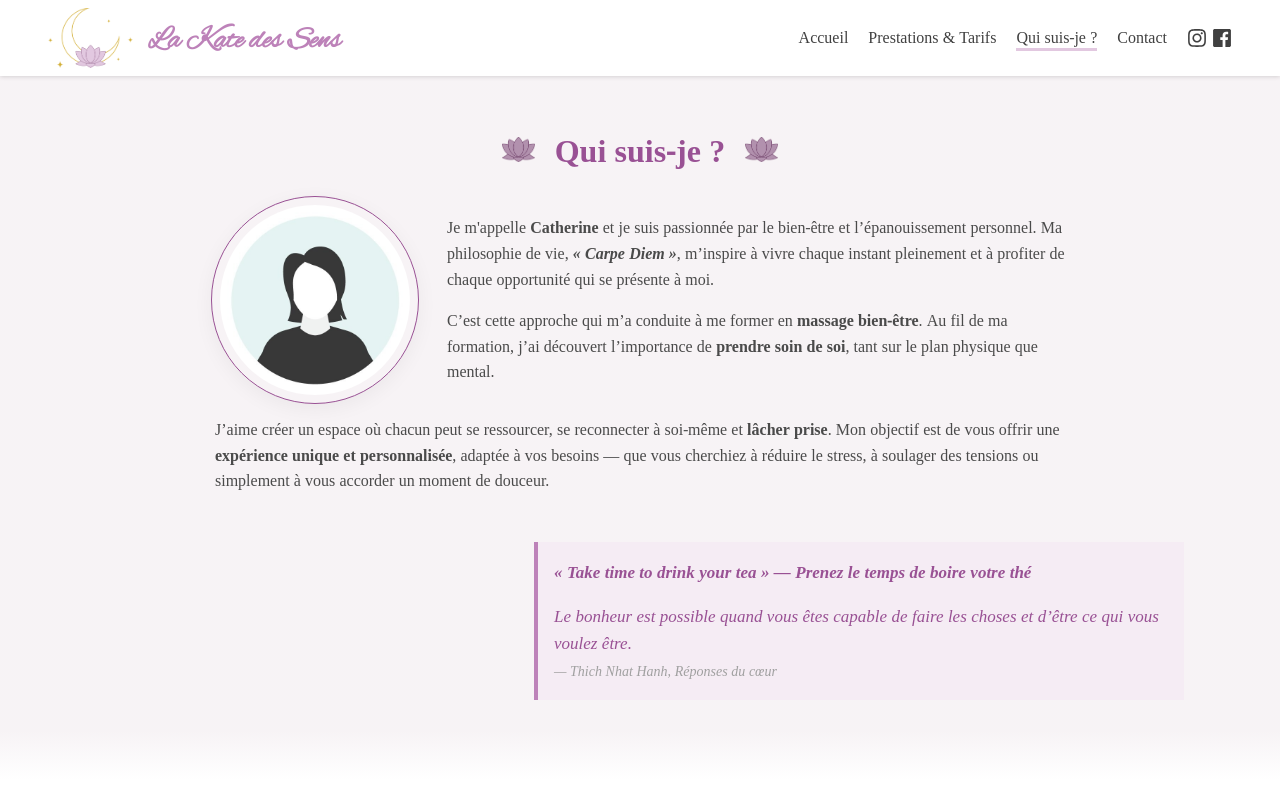
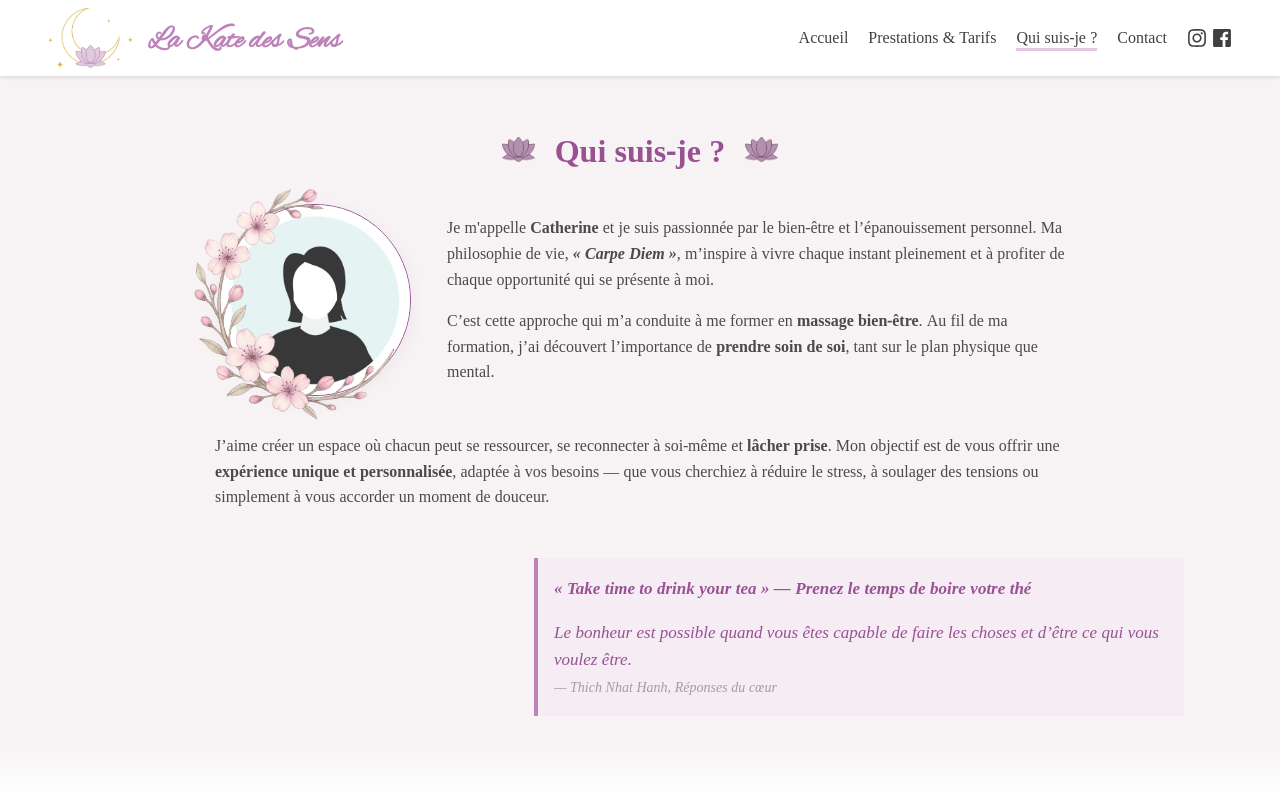
Before and after one commit to CamilleLinan/La-Kate-des-Sens, a React (Vite) app: page /qui-suis-je in a window 1280 px wide. Shown: the top 800 px of the page. Built offline with nearby package versions, Linux system fonts and the light colour scheme; no server answers.

Commit message:
add frame picture

```diff
--- a/src/components/AboutMe/Presentation/Presentation.tsx
+++ b/src/components/AboutMe/Presentation/Presentation.tsx
@@ -1,10 +1,10 @@
 import type { FC } from "react";
 import "./_Presentation.scss";
 import TitleSection from "@components/shared/TitleSection/TitleSection";
+import CustomBanner from "@components/shared/CustomBanner/CustomBanner";
 import CustomQuote from "@components/shared/CustomQuote/CustomQuote";
 import aboutImage from "@assets/aboutme/freepik__adjust__34116.png";
-import CustomBanner from "@components/shared/CustomBanner/CustomBanner";
-// import frameSakura from "@assets/aboutme/illu_frame_sakura.png";
+import sakuraFrame from "@assets/aboutme/sakura-frame.png";
 
 const Presentation: FC = () => {
   return (
@@ -21,11 +21,11 @@ const Presentation: FC = () => {
                   alt="Catherine - La Kate des Sens"
                   className="picture"
                 />
-                {/* <img
-              src={frameSakura}
-              alt="Catherine - La Kate des Sens"
-              className="frame"
-            /> */}
+                <img
+                  src={sakuraFrame}
+                  alt="Catherine - La Kate des Sens"
+                  className="frame"
+                />
               </div>
               <div>
                 <p>
--- a/src/components/AboutMe/Presentation/_Presentation.scss
+++ b/src/components/AboutMe/Presentation/_Presentation.scss
@@ -14,6 +14,7 @@
     display: flex;
     align-items: center;
     gap: 2em;
+    margin-bottom: 1em;
 
     &__images {
       position: relative;
@@ -27,25 +28,28 @@
         transform: translate(-50%, -50%);
         min-width: 190px;
         max-width: 190px;
+        min-height: 190px;
+        max-height: 190px;
         border-radius: 100%;
         border: 1px solid $tryClr;
-        padding: 0.5em;
         box-shadow: 0 5px 20px rgba(0, 0, 0, 0.05);
-        object-fit: contain;
+        object-fit: cover;
+        object-position: 50% 0%;
       }
 
       & .frame {
         position: absolute;
-        top: 50%;
-        left: 50%;
-        transform: translate(-50%, -50%);
-        min-width: 230px;
-        max-width: 230px;
+        top: 48%;
+        left: 40%;
+        transform: translate(-48%, -48%);
+        min-width: 255px;
+        max-width: 255px;
+        // transform: rotateY(145deg);
         border-radius: 100%;
         object-fit: cover;
         filter: blur(0.2px);
-        filter: sepia(20%);
-        opacity: 0.9;
+        // filter: sepia(20%);
+        // opacity: 0.9;
       }
     }
   }
```
Also changed, not shown: src/assets/aboutme/illu_frame_sakura.png (deleted), src/assets/aboutme/sakura-frame.png (added).
